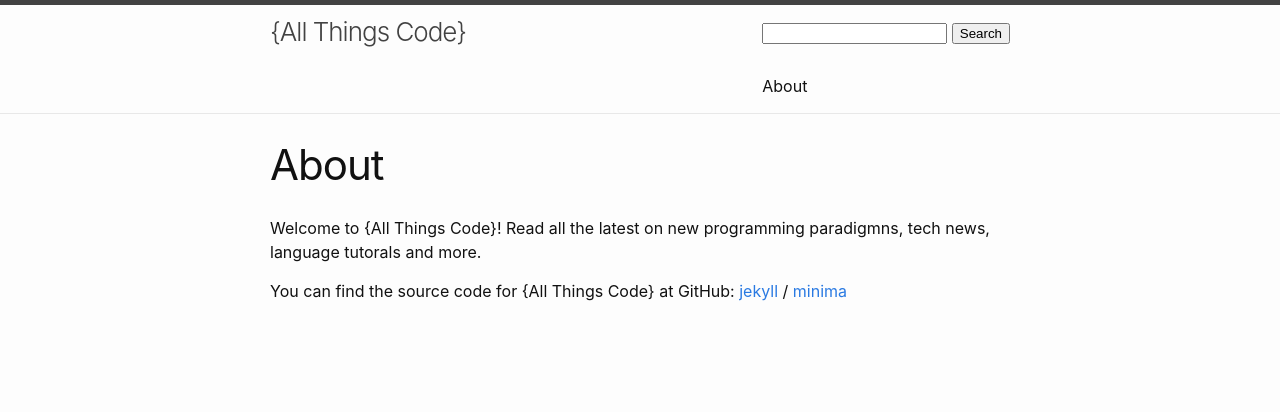
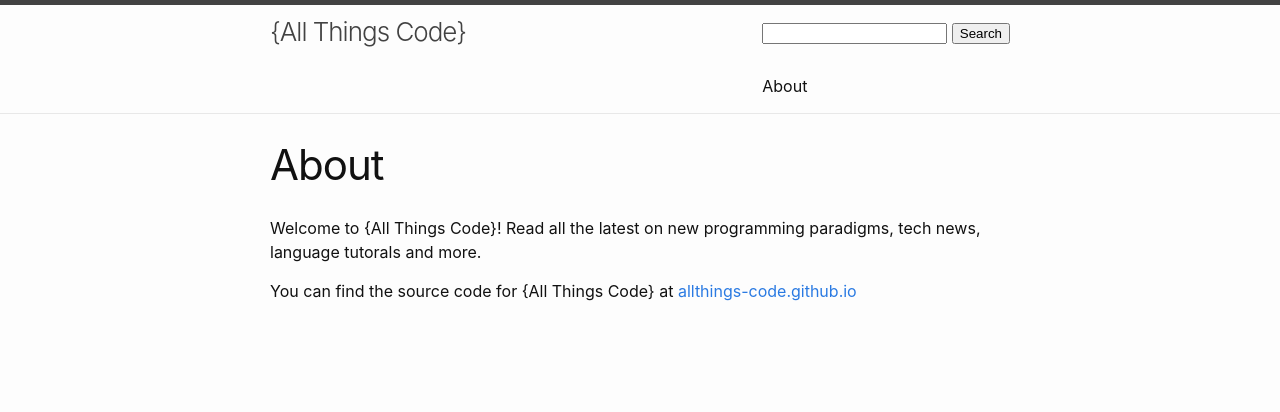
Before and after one commit to allthings-code/allthings-code.github.io, a Jekyll site: the page built from about.markdown, in a window 1280 px wide. Shown: the top 412 px of the page. Built offline with Jekyll 4.4.1, drawn with Linux system fonts in a browser that asks for light colours.

Commit message:
Fix typos and links in about page.

```diff
--- a/about.markdown
+++ b/about.markdown
@@ -3,10 +3,8 @@ layout: page
 title: About
 permalink: /about/
 ---
-Welcome to {All Things Code}! Read all the latest on new programming paradigmns, tech news, language tutorals and more.
+Welcome to {All Things Code}! Read all the latest on new programming paradigms, tech news, language tutorals and more.
 
-You can find the source code for {All Things Code} at GitHub:
-[jekyll][jekyll-organization] /
-[minima](https://github.com/jekyll/minima)
+You can find the source code for {All Things Code} at [allthings-code.github.io][allthings-code.github.io]
 
-[jekyll-organization]: https://github.com/jekyll
+[allthings-code.github.io]: https://github.com/allthings-code/allthings-code.github.io
```
